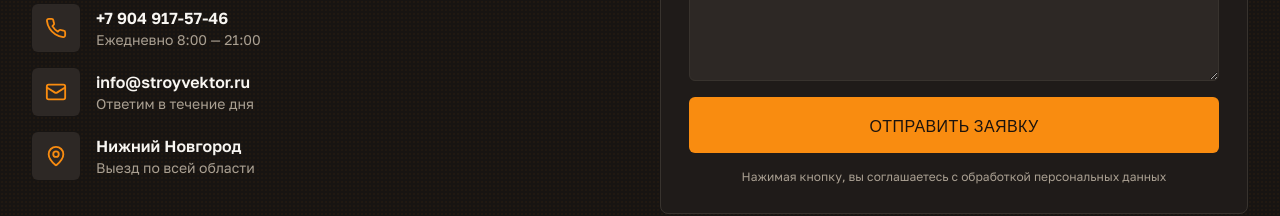
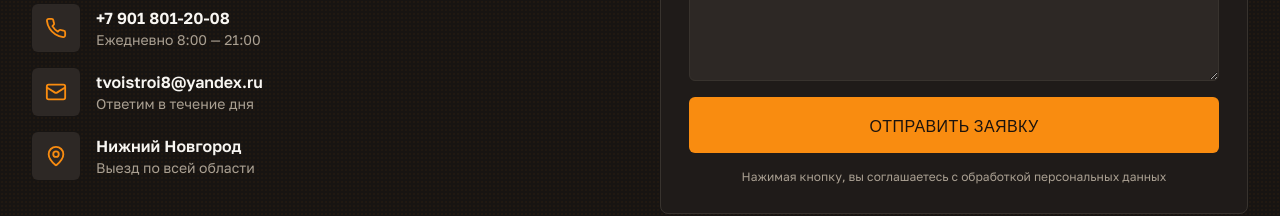
Before and after one commit to pr-poehali-dev/nizhny-construction-services, a React (Vite) app: page / in a window 1280 px wide. Shown: the part 4116-4332 px from the top of the page. Built offline with nearby package versions, Linux system fonts and the light colour scheme.

Commit message:
fix: обновить контакты

```diff
--- a/src/pages/Index.tsx
+++ b/src/pages/Index.tsx
@@ -274,8 +274,8 @@ export default function Index() {
             </p>
             <div className="space-y-4">
               {[
-                { icon: 'Phone', label: '+7 904 917-57-46', sub: 'Ежедневно 8:00 — 21:00' },
-                { icon: 'Mail', label: 'info@stroyvektor.ru', sub: 'Ответим в течение дня' },
+                { icon: 'Phone', label: '+7 901 801-20-08', sub: 'Ежедневно 8:00 — 21:00' },
+                { icon: 'Mail', label: 'tvoistroi8@yandex.ru', sub: 'Ответим в течение дня' },
                 { icon: 'MapPin', label: 'Нижний Новгород', sub: 'Выезд по всей области' },
               ].map((c) => (
                 <div key={c.label} className="flex items-center gap-4">
```
